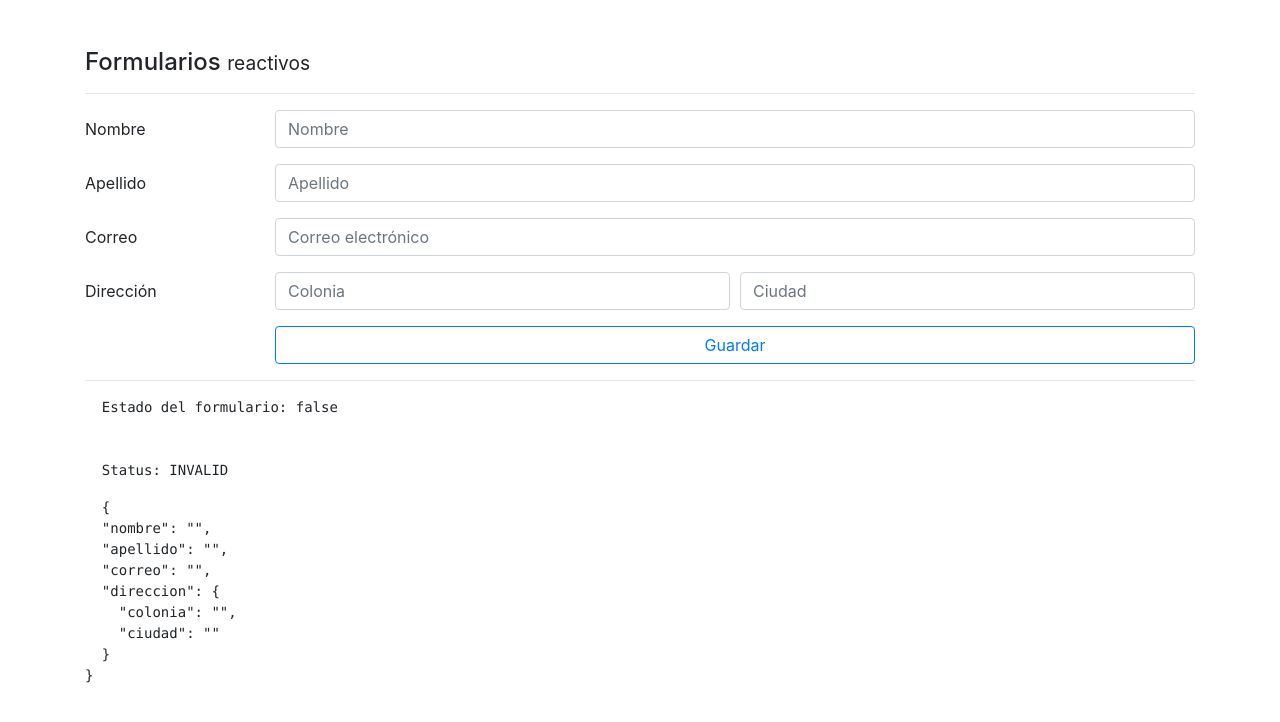
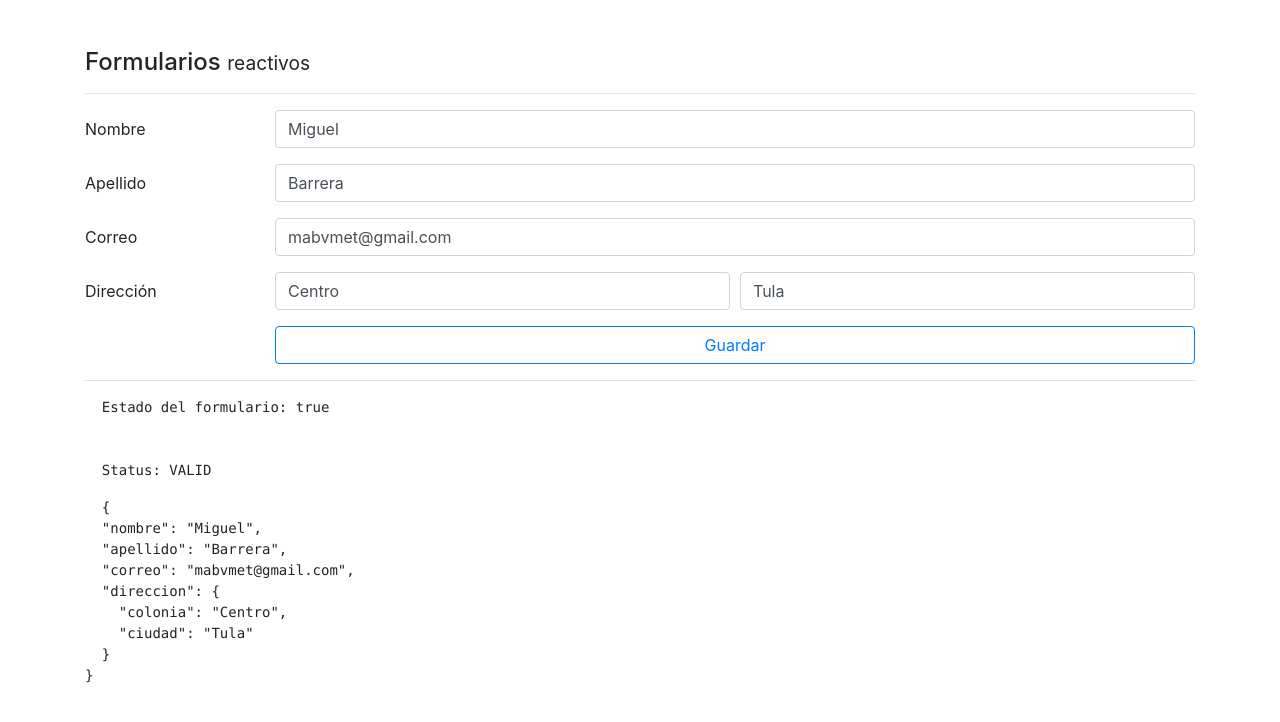
Before and after one commit to mabvmex/Angular-demos, an Angular app: page /reactive in a window 1280 px wide. Shown: the top 722 px of the page. Built offline with nearby package versions, Linux system fonts and the light colour scheme.

Commit message:
Reactivo: reset y carga de la data inicial

```diff
--- a/src/app/pages/reactive/reactive.component.html
+++ b/src/app/pages/reactive/reactive.component.html
@@ -53,17 +53,18 @@
         formControlName="correo"
         [class.is-invalid]="correoNoValido"
         [class.is-valid]="correoValido"
+
       />
+
       <small *ngIf="correoNoValido" class="text-danger">
         Ingrese el correo
       </small>
       <small *ngIf="correoValido" class="text-success" >
         Correcto
       </small>
+
     </div>
   </div>
-
-
 
 
   <div class="form-group row" formGroupName="direccion">
--- a/src/app/pages/reactive/reactive.component.ts
+++ b/src/app/pages/reactive/reactive.component.ts
@@ -11,63 +11,78 @@ export class ReactiveComponent implements OnInit {
 
   constructor(private fb: FormBuilder) {
     this.crearFormulario();
+    this.cargarDataAlFormulario();
   }
 
-  ngOnInit(): void { }
+  ngOnInit(): void {}
 
-  // tslint:disable-next-line: typedef
-  get nombreNoValido() { return this.forma.get('nombre').invalid && this.forma.get('nombre').touched; }
-  // tslint:disable-next-line: typedef
-  get nombreValido() { return this.forma.get('nombre').valid && this.forma.get('nombre').touched; }
-
-
-  // tslint:disable-next-line: typedef
-  get apellidoNoValido() {
-    return (this.forma.get('apellido').invalid && this.forma.get('apellido').touched);
-  }
-  // tslint:disable-next-line: typedef
-  get apellidoValido() {
-    return (this.forma.get('apellido').valid && this.forma.get('apellido').touched);
+  get nombreNoValido() {
+    return this.forma.get('nombre').invalid && this.forma.get('nombre').touched;
   }
 
+  get nombreValido() {
+    return this.forma.get('nombre').valid && this.forma.get('nombre').touched;
+  }
 
-  // tslint:disable-next-line: typedef
+  get apellidoNoValido() {
+    return (
+      this.forma.get('apellido').invalid && this.forma.get('apellido').touched
+    );
+  }
+
+  get apellidoValido() {
+    return (
+      this.forma.get('apellido').valid && this.forma.get('apellido').touched
+    );
+  }
+
   get correoNoValido() {
     return this.forma.get('correo').invalid && this.forma.get('correo').touched;
   }
-  // tslint:disable-next-line: typedef
+
   get correoValido() {
     return this.forma.get('correo').valid && this.forma.get('correo').touched;
   }
 
-
-  // tslint:disable-next-line: typedef
   get coloniaNoValido() {
     return (
-      this.forma.get('direccion.colonia').invalid && this.forma.get('direccion.colonia').touched
+      this.forma.get('direccion.colonia').invalid &&
+      this.forma.get('direccion.colonia').touched
     );
   }
-  // tslint:disable-next-line: typedef
+
   get coloniaValido() {
-    return this.forma.get('direccion.colonia').valid && this.forma.get('direccion.colonia').touched;
+    return (
+      this.forma.get('direccion.colonia').valid &&
+      this.forma.get('direccion.colonia').touched
+    );
   }
 
-
-  // tslint:disable-next-line: typedef
   get ciudadNoValido() {
-    return this.forma.get('direccion.ciudad').invalid && this.forma.get('direccion.ciudad').touched;
-  }
-  // tslint:disable-next-line: typedef
-  get ciudadValido() {
-    return this.forma.get('direccion.ciudad').valid && this.forma.get('direccion.ciudad').touched;
+    return (
+      this.forma.get('direccion.ciudad').invalid &&
+      this.forma.get('direccion.ciudad').touched
+    );
   }
 
-  // tslint:disable-next-line: typedef
+  get ciudadValido() {
+    return (
+      this.forma.get('direccion.ciudad').valid &&
+      this.forma.get('direccion.ciudad').touched
+    );
+  }
+
   crearFormulario() {
     this.forma = this.fb.group({
       nombre: ['', [Validators.required, Validators.minLength(5)]],
       apellido: ['', [Validators.required, Validators.minLength(5)]],
-      correo: ['', [Validators.required, Validators.pattern('[a-z0-9._%+-]+@[a-z0-9.-]+.[a-z]{2,3}$')]],
+      correo: [
+        '',
+        [
+          Validators.required,
+          Validators.pattern('[a-z0-9._%+-]+@[a-z0-9.-]+.[a-z]{2,3}$'),
+        ],
+      ],
       direccion: this.fb.group({
         colonia: ['', [Validators.required, Validators.minLength(2)]],
         ciudad: ['', [Validators.required, Validators.minLength(2)]],
@@ -75,18 +90,35 @@ export class ReactiveComponent implements OnInit {
     });
   }
 
-  // tslint:disable-next-line: typedef
+  cargarDataAlFormulario() {
+    // this.forma.setValue({
+    this.forma.reset({
+      nombre: 'Miguel',
+      apellido: 'Barrera',
+      correo: 'mabvmet@gmail.com',
+      direccion: {
+        colonia: 'Centro',
+        ciudad: 'Tula',
+      },
+    });
+  }
+
   guardar() {
-
     if (this.forma.invalid) {
-      return Object.values(this.forma.controls).forEach(control => {
-
+      return Object.values(this.forma.controls).forEach((control) => {
         if (control instanceof FormGroup) {
-          Object.values(control.controls).forEach(control => control.markAllAsTouched());
+          Object.values(control.controls).forEach((control) =>
+            control.markAllAsTouched()
+          );
         } else {
           control.markAsTouched();
         }
       });
     }
+
+    // posteo de la información
+    this.forma.reset({
+      nombre: 'Ahora nombre',
+    });
   }
 }
```
